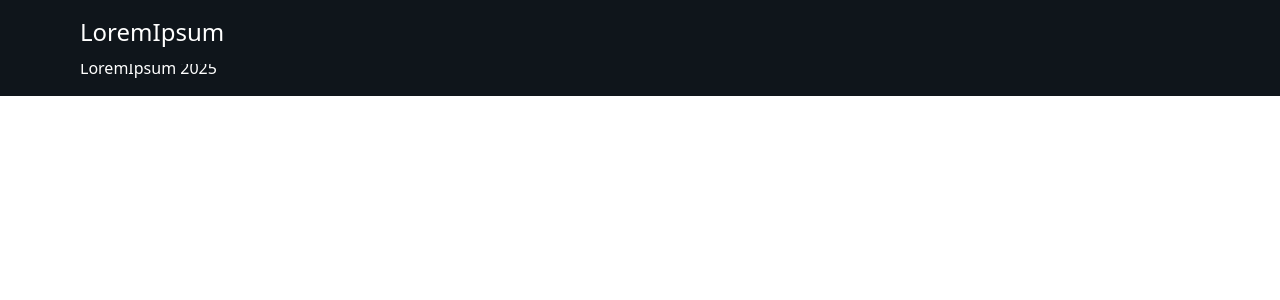
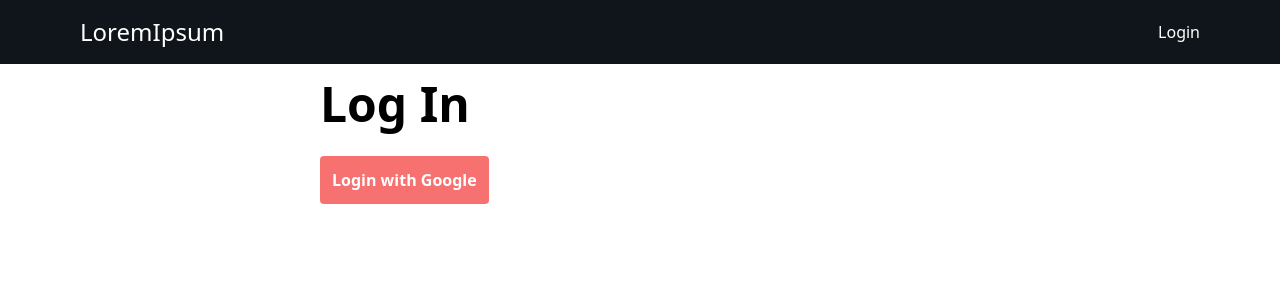
Before and after one commit to multiplai-tech/cartrader, a Nuxt app: page /login in a window 1280 px wide. Shown: the top 300 px of the page. Built offline with nearby package versions, Linux system fonts and the light colour scheme; no server answers.

Commit message:
feat: Added login and logout functionality and integrate Supabase

```diff
--- a/components/AppHeader.vue
+++ b/components/AppHeader.vue
@@ -1,10 +1,23 @@
 <script setup>
+const supabase = useSupabaseClient()
 const route = useRoute()
+const user = useSupabaseUser()
+
+const signOut = async () => {
+  	const { error } = await supabase.auth.signOut()
+  	if (error) console.log(error)
+
+	navigateTo('/')
+}
 </script>
 
 <template>
-<!-- <header class="fixed w-full top-0 z-50 flex justify-between items-center space-x-1 p-4 px-20" :class="route.path === '/' ? 'backdrop-blur-md' : 'bg-[#0f151b]'"> -->
-<header class="fixed w-full top-0 z-50 flex justify-between items-center space-x-1 p-4 px-20" :class="route.path === '/' ? '' : 'bg-[#0f151b]'">
+<header class="fixed text-white w-full top-0 z-50 flex justify-between items-center space-x-1 p-4 px-20" :class="route.path === '/' ? '' : 'bg-[#0f151b]'">
 	<NuxtLink class="text-2xl text-white font-medium space-x-6" to="/">LoremIpsum</NuxtLink>
+	<div v-if="user" class="flex">
+		<NuxtLink class="mr-5" to="/profile/listings">Profile</NuxtLink>
+		<p class="cursor-pointer" @click="signOut">Logout</p>
+	</div>
+	<NuxtLink v-else to="/login">Login</NuxtLink>
 </header>
 </template>
--- a/nuxt.config.ts
+++ b/nuxt.config.ts
@@ -2,7 +2,7 @@
 export default defineNuxtConfig({
   compatibilityDate: '2024-04-03',
   devtools: { enabled: true },
-  modules: ['@nuxtjs/tailwindcss', '@nuxt/image', '@vueuse/nuxt'],
+  modules: ['@nuxtjs/tailwindcss', '@nuxt/image', '@vueuse/nuxt', "@nuxtjs/supabase"],
   tailwindcss: {
     cssPath: ['~/assets/css/tailwind.css', { injectPosition: 'first' }],
     configPath: 'tailwind.config',
@@ -11,5 +11,8 @@ export default defineNuxtConfig({
     },
     config: {},
     viewer: true,
+  },
+  supabase: {
+    redirect: false,
   }
 })
--- a/package.json
+++ b/package.json
@@ -11,6 +11,7 @@
   },
   "dependencies": {
     "@nuxt/image": "^1.7.0",
+    "@nuxtjs/supabase": "^1.3.5",
     "@vueuse/core": "^11.0.1",
     "@vueuse/nuxt": "^11.0.1",
     "nuxt": "^3.12.4",
--- /dev/null
+++ b/pages/login.vue
@@ -0,0 +1,25 @@
+<script setup>
+definePageMeta({
+	layout: 'custom'
+})
+
+const supabase = useSupabaseClient()
+
+const user = useSupabaseUser()
+
+const login = async () => {
+	const { error } = await supabase.auth.signInWithOAuth({
+		provider: 'google'
+	})
+
+	if (error) console.error(error)
+}
+</script>
+
+<template>
+	<div class="mt-10">
+		{{ user }}
+		<h1 class="text-5xl font-bold mb-7">Log In</h1>
+		<button class="bg-red-400 p-3 rounded text-white font-bold" @click="login">Login with Google</button>
+	</div>
+</template>
```
Also changed, not shown: 2 other files (tests, documents, lock files or other folders).
